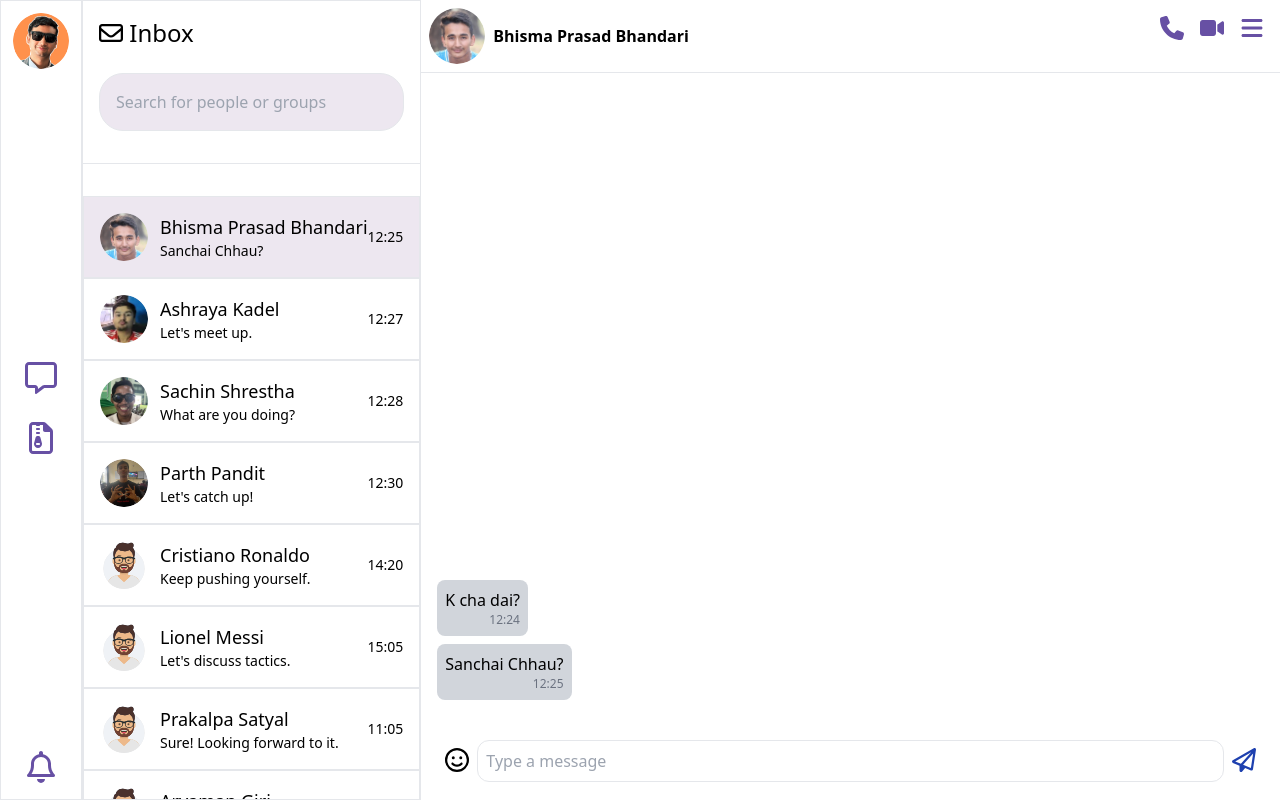
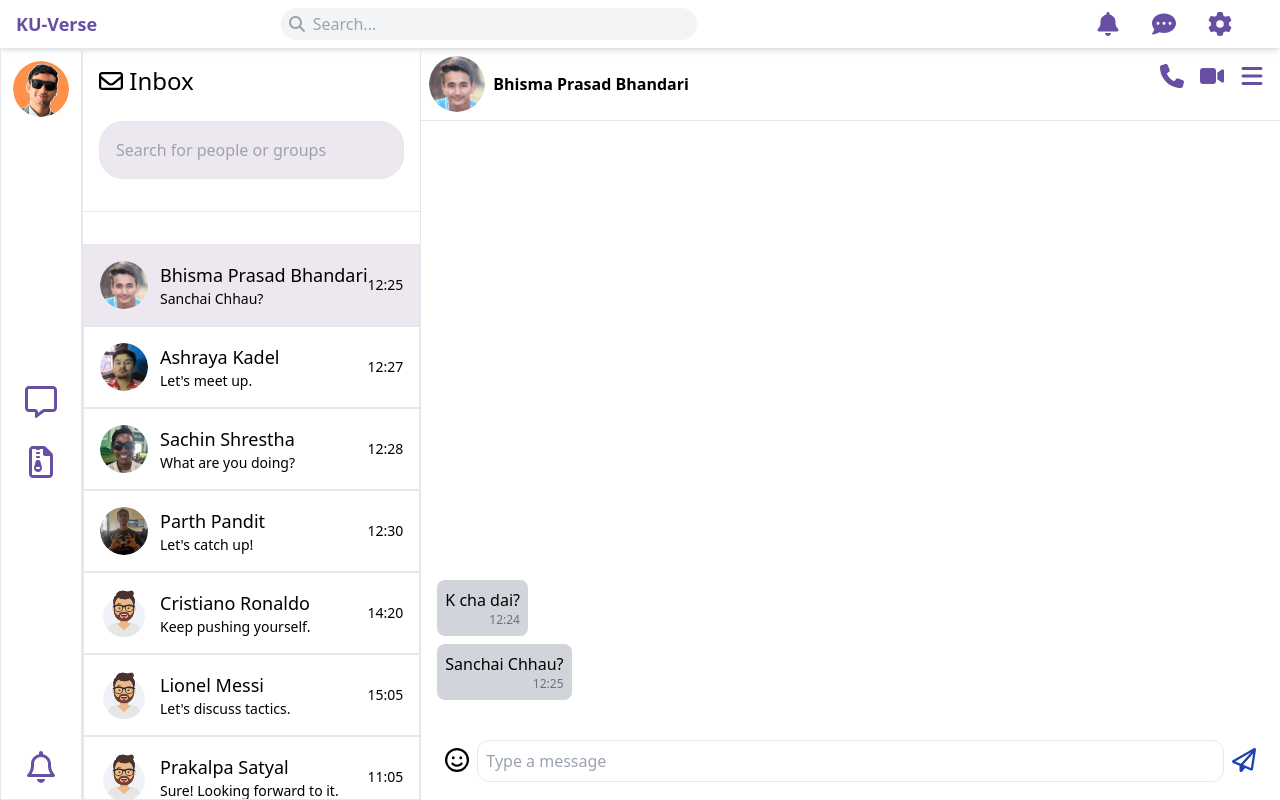
Before and after one commit to hridayanshu236/KU_Verse, a React (Vite) app in the folder frontend/: page /chats in a window 1280 px wide. Built offline with nearby package versions, Linux system fonts and the light colour scheme.

Commit message:
Navbar UI

```diff
--- /dev/null
+++ b/frontend/src/Components/Navbar.jsx
@@ -0,0 +1,43 @@
+import { FontAwesomeIcon } from "@fortawesome/react-fontawesome";
+import {
+  faBell,
+  faCommentDots,
+  faCog,
+  faSearch,
+} from "@fortawesome/free-solid-svg-icons";
+
+const Navbar = () => {
+  return (
+    <nav className="bg-white shadow-md px-4 py-2 flex justify-between items-center">
+
+      <div className="flex items-center cursor-pointer">
+
+        <h1 className="text-lg font-bold text-[rgb(103,80,164)]">KU-Verse</h1>
+      </div>
+
+      {/* Search Bar */}
+      <div className="flex items-center bg-gray-100 px-2 py-1 rounded-full w-1/3 ">
+        <FontAwesomeIcon icon={faSearch} className="text-gray-400" />
+        <input
+          type="text"
+          placeholder="Search..."
+          className="bg-transparent focus:outline-none w-full pl-2 text-gray-700"
+        />
+      </div>
+      <div>
+
+      </div>
+
+      <div className="flex px-4 text-[rgb(103,80,164)]">
+        <FontAwesomeIcon icon={faBell} className="w-6 h-6 cursor-pointer px-4" />
+        <FontAwesomeIcon
+          icon={faCommentDots}
+          className="w-6 h-6 cursor-pointer px-4"
+        />
+        <FontAwesomeIcon icon={faCog} className="w-6 h-6 cursor-pointer px-4" />
+      </div>
+    </nav>
+  );
+};
+
+export default Navbar;
--- a/frontend/src/pages/Chats.jsx
+++ b/frontend/src/pages/Chats.jsx
@@ -16,6 +16,7 @@ import {
   faPaperPlane,
   faSmile,
 } from "@fortawesome/free-regular-svg-icons";
+import Navbar from "../components/Navbar";
 
 const Chats = () => {
   const chatData = [
@@ -157,25 +158,12 @@ const Chats = () => {
 
   return (
     <>
-      {/* Footer on small devices */}
-      <div className="mdd:hidden fixed bottom-0 left-0 right-0 bg-[rgb(237,231,240)] bg-opacity-80 flex items-center justify-center text-[rgb(103,80,164)]">
-        <div className="p-3">
-          <FontAwesomeIcon
-            className="w-8 h-8 cursor-pointer"
-            icon={faMessage}
-          />
-        </div>
-        <div className="p-3">
-          <FontAwesomeIcon
-            className="w-8 h-8 cursor-pointer"
-            icon={faFileArchive}
-          />
-        </div>
-      </div>
-      <div className="mdd:flex min-h-[100vh] mdd:max-h-[100vh]">
+      <div className="flex flex-col min-h-[100vh] max-h-[100vh]">
+        <Navbar />
+        <div className="mdd:flex min-h-full justify-between">
           {/* Sidebar for < medium devices */}
           <div
-          className={`fixed flex flex-col justify-between min-h-[100vh] bg-[rgb(237,231,240)] bg-opacity-95 transition-transform duration-300 ease-in-out transform ${
+            className={`fixed flex flex-col justify-between min-h-[100vh] bg-[rgb(237,231,240)] text-[rgb(103,80,164)] bg-opacity-95 transition-transform duration-300 ease-in-out transform ${
               isSidebarOpen ? "translate-x-0" : "-translate-x-full"
             }`}
           >
@@ -184,6 +172,16 @@ const Chats = () => {
                 src={profile}
                 alt="profile"
                 className="w-14 h-14 rounded-full"
+              />
+            </div>
+            <div className="p-3 flex flex-col">
+              <FontAwesomeIcon
+                className="w-8 h-8 cursor-pointer p-4"
+                icon={faMessage}
+              />
+              <FontAwesomeIcon
+                className="w-8 h-8 cursor-pointer p-4"
+                icon={faFileArchive}
               />
             </div>
             <div className="p-3 text-[rgb(103,80,164)] ">
@@ -203,8 +201,7 @@ const Chats = () => {
                 X{" "}
               </button>
             </div>
-        )
-        }
+          )}
 
           {/* Sidebar on large devices */}
           <div className=" border text-[rgb(103,80,164)] text-center hidden mdd:flex flex-col justify-between ">
@@ -337,7 +334,9 @@ const Chats = () => {
                     }`}
                   >
                     <p>{msg.text}</p>
-                  <p className="text-xs text-gray-500 text-right">{msg.time}</p>
+                    <p className="text-xs text-gray-500 text-right">
+                      {msg.time}
+                    </p>
                   </div>
                 </div>
               ))}
@@ -365,6 +364,7 @@ const Chats = () => {
             </div>
           </div>
         </div>
+      </div>
     </>
   );
 };
```
Lines whose indentation alone changed are shown as unchanged.
